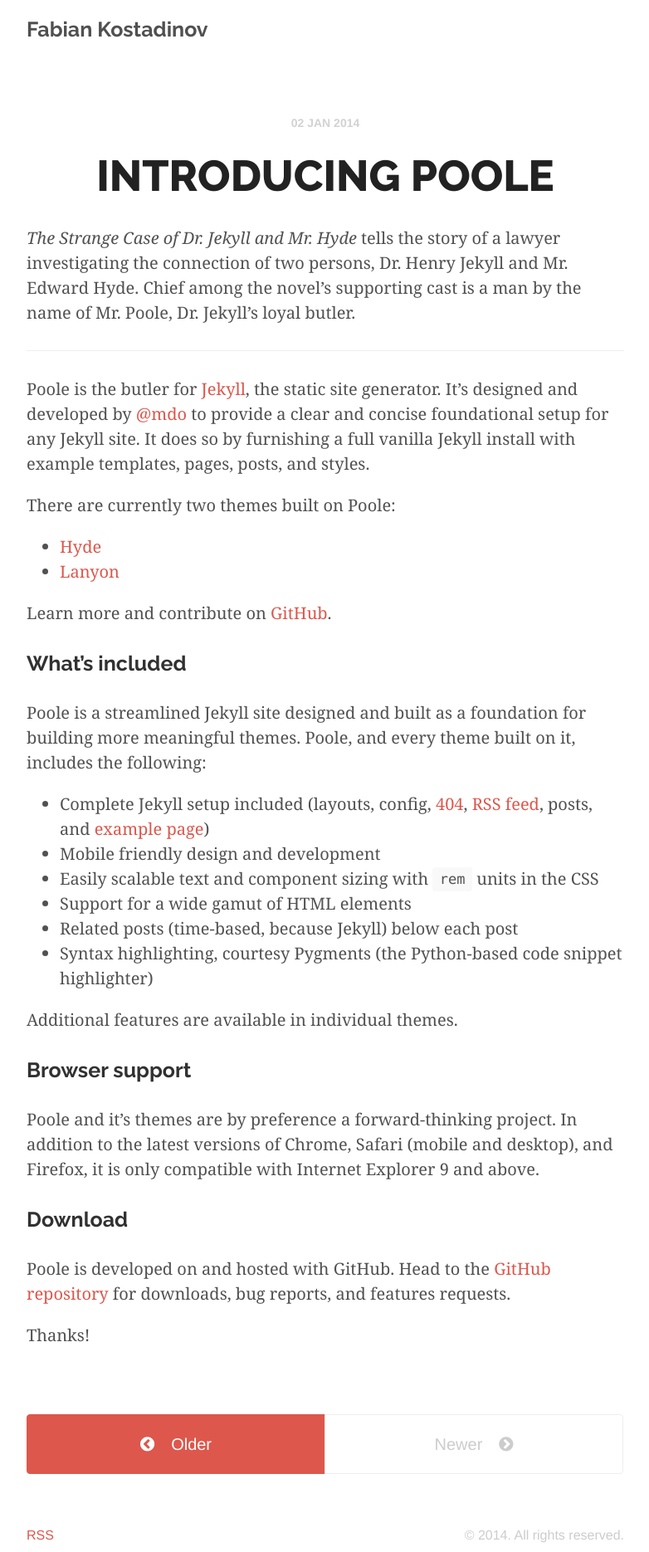
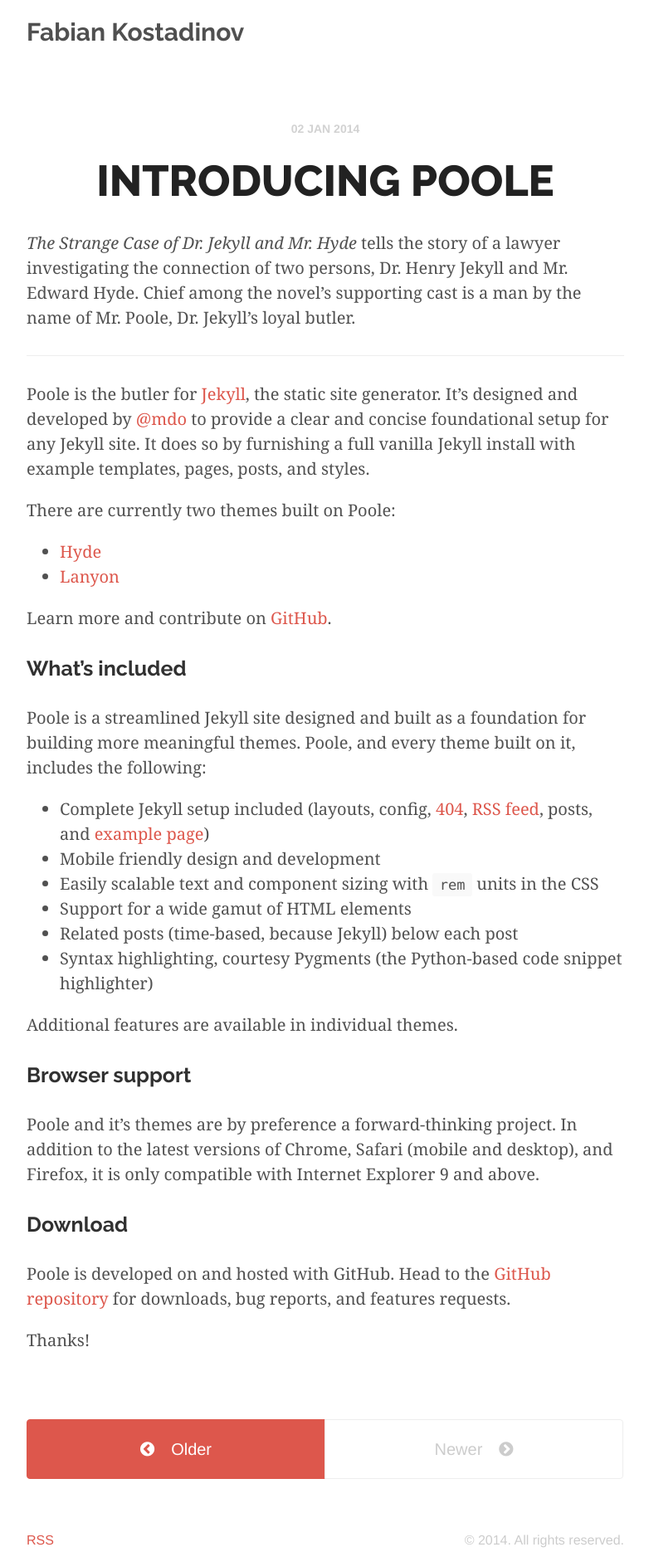
Before and after one commit to fabian-kostadinov/fabian-kostadinov.github.io, a Jekyll site: the page built from index.html, in a window 1280 px wide. Shown: the whole page at 83% size, without its empty margins (248-1030 px from the left). Built offline with Jekyll 4.4.1, drawn with Linux system fonts in a browser that asks for light colours; nearby versions of some CDN libraries; Markdown is read by kramdown in place of the engine named in the settings; the list of posts is cut into pages by our own code.

Commit message:
Updated page title

```diff
--- a/_includes/head.html
+++ b/_includes/head.html
@@ -6,11 +6,6 @@
   <meta name="viewport" content="width=device-width, initial-scale=1.0, maximum-scale=1">
 
   <title>
-    <!-- {% if page.title == "Home" %}
-      {{ site.title }} &middot; {{ site.tagline }}
-    {% else %}
-      {{ page.title }} &middot; {{ site.title }}
-    {% endif %} -->
 	{% if page.title == "Home" %}
       {{ site.title }}
     {% else %}
--- a/public/css/poole.css
+++ b/public/css/poole.css
@@ -330,6 +330,8 @@
   margin-top: 0;
   margin-bottom: 0;
   color: #505050;
+  font-weight: 700;
+  font-size: 30px;
 }
 .masthead-title a {
   color: #505050;
```
